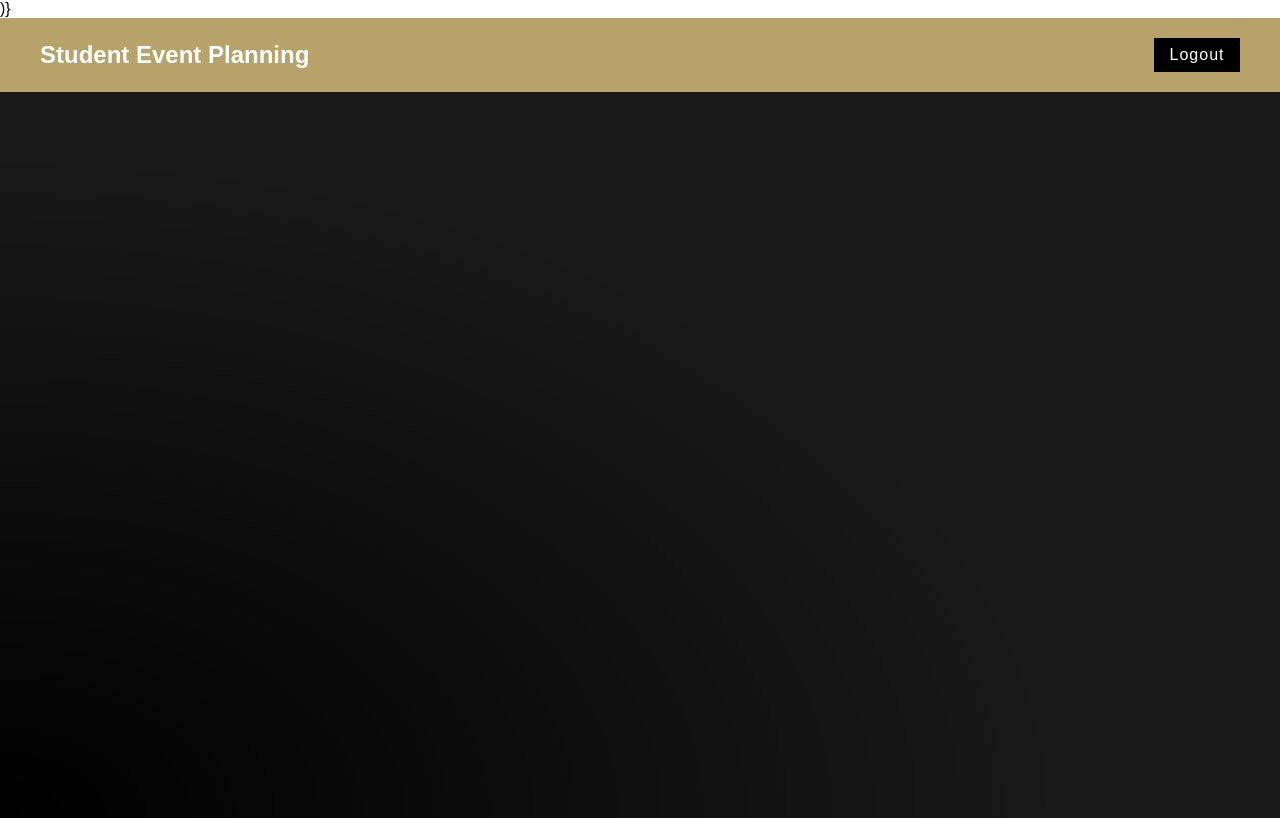
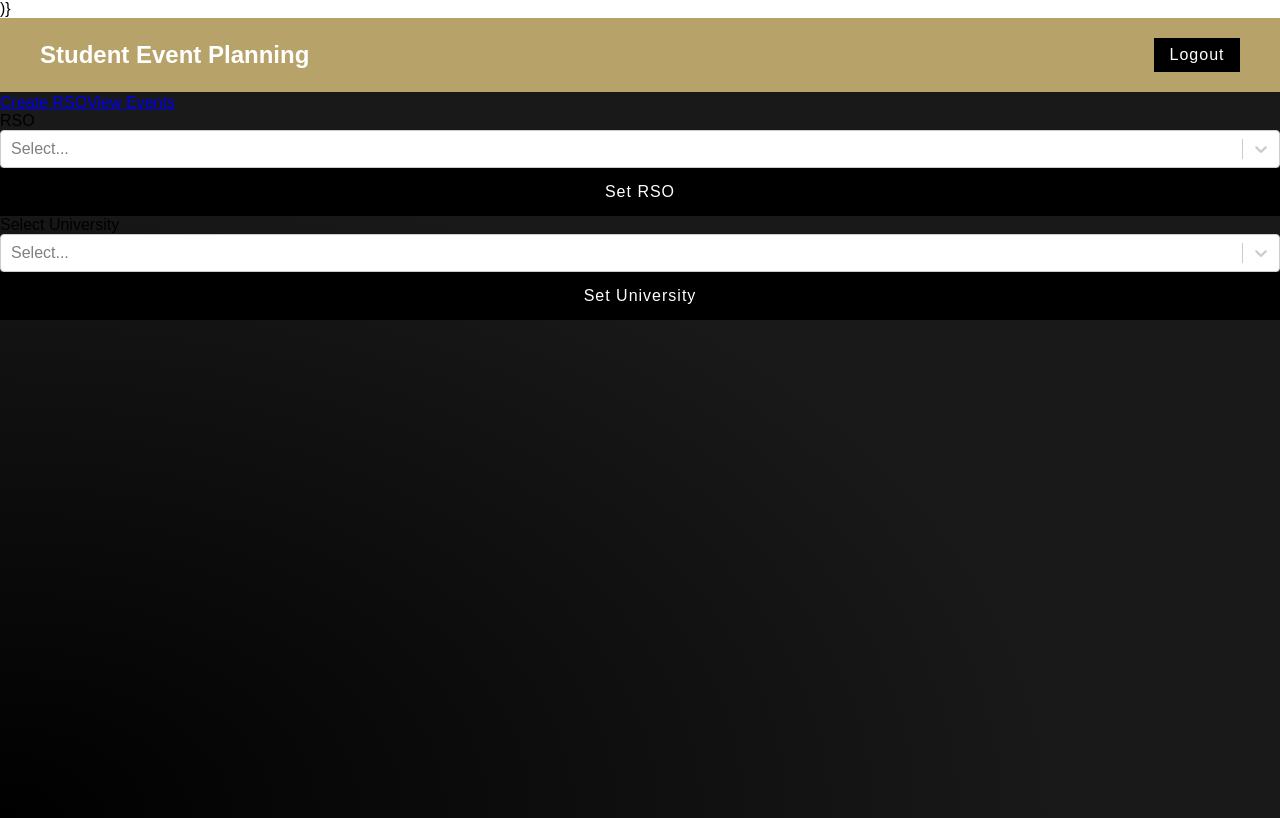
Before and after one commit to Ipleau/COP4710Group39, a React (Create React App) app in the folder frontend/: page /Student in a window 1280 px wide. Built offline with nearby package versions, Linux system fonts and the light colour scheme; no server answers.

Commit message:
added more functionality

```diff
--- a/frontend/src/Admin.js
+++ b/frontend/src/Admin.js
@@ -7,7 +7,7 @@ const Admin = ({handleLogout}) => {
 			<nav>
 				<h2>Admin Event Planning</h2>
 				<button onClick={handleLogout}> Logout </button>
-				<NavLink exact to="/CreateEvent" className="main-nav" activeClassName="main-nav-active">CreateEvent</NavLink>
+				<NavLink exact to="/CreateEvent" className="main-nav" activeClassName="main-nav-active">Create Event</NavLink>
 			</nav>
 		</section>
 		)
--- a/frontend/src/App.js
+++ b/frontend/src/App.js
@@ -8,6 +8,8 @@ import Admin from './Admin';
 import SuperAdmin from './SuperAdmin';
 import Student from './Student';
 import CreateEvent from './CreateEvent';
+import CreateRSO from './CreateRSO';
+import ViewEvents from './ViewEvents';
 
 import {
   BrowserRouter as Router, Route, Link, useHistory
@@ -108,7 +110,12 @@ const App = () => {
       <Route exact path = '/CreateEvent'>
       <CreateEvent/>
       </Route>
-
+      <Route exact path = '/CreateRSO'>
+      <CreateRSO/>
+      </Route>
+      <Route exact path = '/ViewEvents'>
+      <ViewEvents/>
+      </Route>
       <Route exact path = '/'>
 
       <Login
--- a/frontend/src/CreateRSO.js
+++ b/frontend/src/CreateRSO.js
@@ -1,5 +1,6 @@
 import React from 'react';
-import {BrowserRouter as Router, Route, Switch, Link, Redirect} from "react-router-dom";
+import {BrowserRouter as Router, Route, Switch, NavLink, Redirect} from "react-router-dom";
+import Select from 'react-select'
 
 const CreateRSO = ({handleLogout}) => {
 	return(
@@ -7,9 +8,37 @@ const CreateRSO = ({handleLogout}) => {
 			<nav>
 				<h2>Create RSO</h2>
 			</nav>
+			<div class="formBox">
+            	<label for="Title">Title</label>
+            	<input type="text" id="Title" placeholder="Title"/>
+        	</div>
+        	<div class="formBox">
+            	<label for="Description">Description</label>
+            	<input type="text" id="Description" placeholder="Description"/>
+       		</div>
+       		<div class="formBox">
+            	<label for="Email">Email 1</label>
+            	<input type="text" id="Email" placeholder="Email"/>
+        	</div>
+        	<div class="formBox">
+            	<label for="Email">Email 2</label>
+            	<input type="text" id="Email" placeholder="Email"/>
+        	</div>
+        	<div class="formBox">
+            	<label for="Email">Email 3</label>
+            	<input type="text" id="Email" placeholder="Email"/>
+        	</div>
+        	<div class="formBox">
+            	<label for="Email">Email 4</label>
+            	<input type="text" id="Email" placeholder="Email"/>
+        	</div>
+        	<div class="formBox">
+            	<label for="Email">Email 5</label>
+            	<input type="text" id="Email" placeholder="Email"/>
+        	</div>
 		</section>
 		)
 
 }
 
-export default CreateEvent;
+export default CreateRSO;
--- a/frontend/src/Student.js
+++ b/frontend/src/Student.js
@@ -1,5 +1,16 @@
 import React from 'react';
-import {BrowserRouter as Router, Route, Switch, Link, Redirect} from "react-router-dom";
+import {BrowserRouter as Router, Route, Switch, NavLink, Redirect} from "react-router-dom";
+import Select from 'react-select'
+
+const RSO = [
+	{label: 'UCF', value:'UCF'},
+	{label: 'FSU', value:'FSU'}
+]
+
+const Universities = [
+	{label: 'UCF', value:'UCF'},
+	{label: 'FSU', value:'FSU'}
+]
 
 const Student = ({handleLogout}) => {
 	return(
@@ -8,7 +19,37 @@ const Student = ({handleLogout}) => {
 				<h2>Student Event Planning</h2>
 				<button onClick={handleLogout}> Logout </button>
 			</nav>
+			<body>
+				<NavLink exact to="/CreateRSO" className="main-nav" activeClassName="main-nav-active">Create RSO</NavLink>
+				<NavLink exact to="/ViewEvents" className="main-nav" activeClassName="main-nav-active">View Events</NavLink>
+
+    			<form>
+					<div class="formBox">
+            			<label for="RSO">RSO</label>
+            			<Select options = {RSO} />
+					</div>
+       			 	<div class="formBox">
+           	 			<button id="btn">Set RSO</button>
+        			</div>
+        			<div id="msg">
+            		<pre></pre>
+        			</div>
+        		</form>
+        		<form>
+					<div class="formBox">
+            			<label for="University">Select University</label>
+            			<Select options = {Universities} />
+					</div>
+       			 	<div class="formBox">
+           	 			<button id="btn">Set University</button>
+        			</div>
+        			<div id="msg">
+            		<pre></pre>
+        			</div>
+        		</form>
+        	</body>
 		</section>
+
 		)
 
 }
--- a/frontend/src/SuperAdmin.js
+++ b/frontend/src/SuperAdmin.js
@@ -7,7 +7,7 @@ const SuperAdmin = ({handleLogout}) => {
 			<nav>
 				<h2>SuperAdmin Event Planning</h2>
 				<button onClick={handleLogout}> Logout </button>
-				<NavLink exact to="/CreateEvent" className="main-nav" activeClassName="main-nav-active">CreateEvent</NavLink>
+				<NavLink exact to="/CreateEvent" className="main-nav" activeClassName="main-nav-active">Create Event</NavLink>
 
 			</nav>
 		</section>
--- /dev/null
+++ b/frontend/src/ViewEvents.js
@@ -0,0 +1,19 @@
+import React from 'react';
+import {BrowserRouter as Router, Route, Switch, NavLink, Redirect} from "react-router-dom";
+
+const LandingPage = ({handleLogout}) => {
+	return(
+		<section className = "LandingPage">
+			<nav>
+				<h2>Event List</h2>
+				<button onClick={handleLogout}> Logout </button>
+			</nav>
+			<body>
+
+			</body>
+		</section>
+		)
+
+}
+
+export default LandingPage;
```
